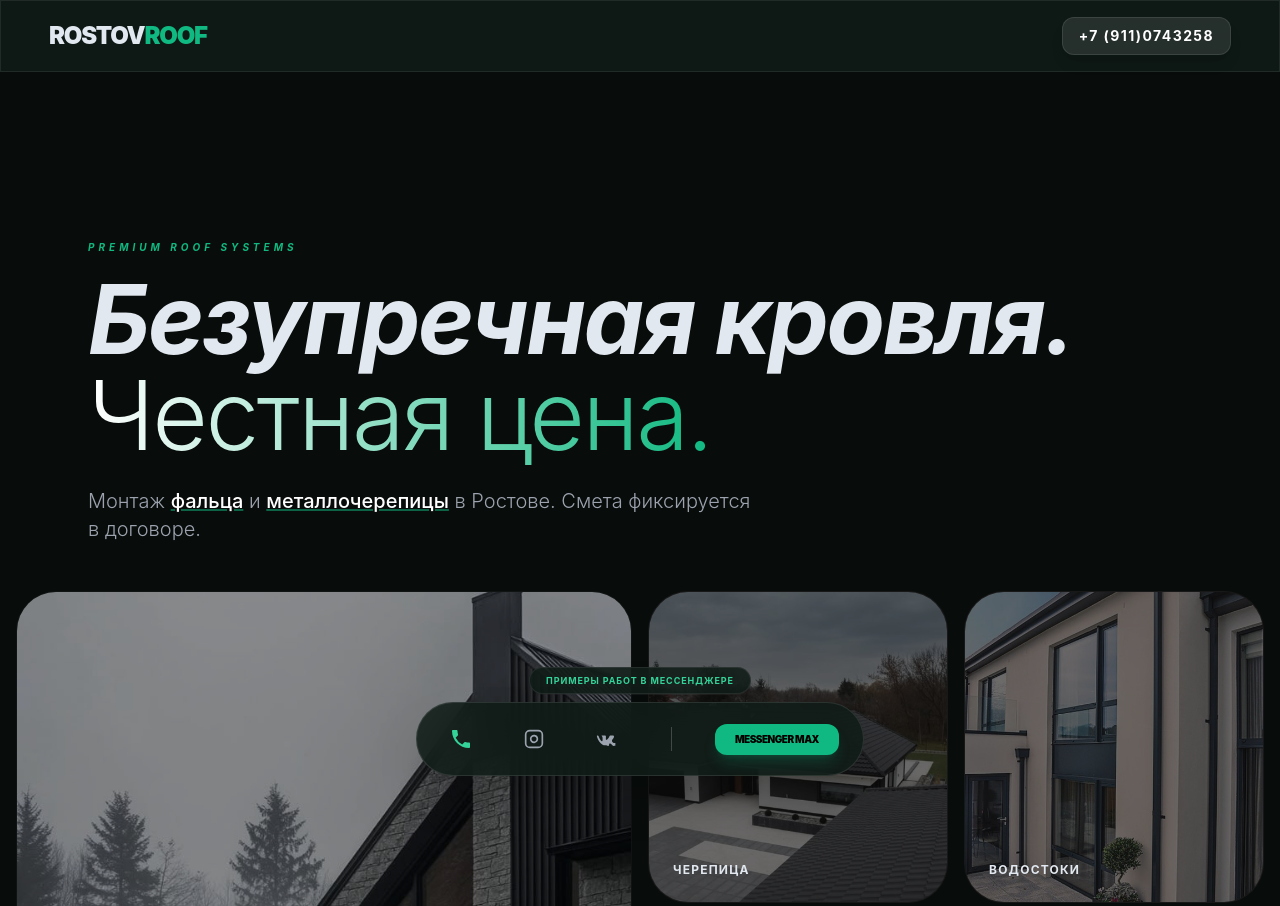
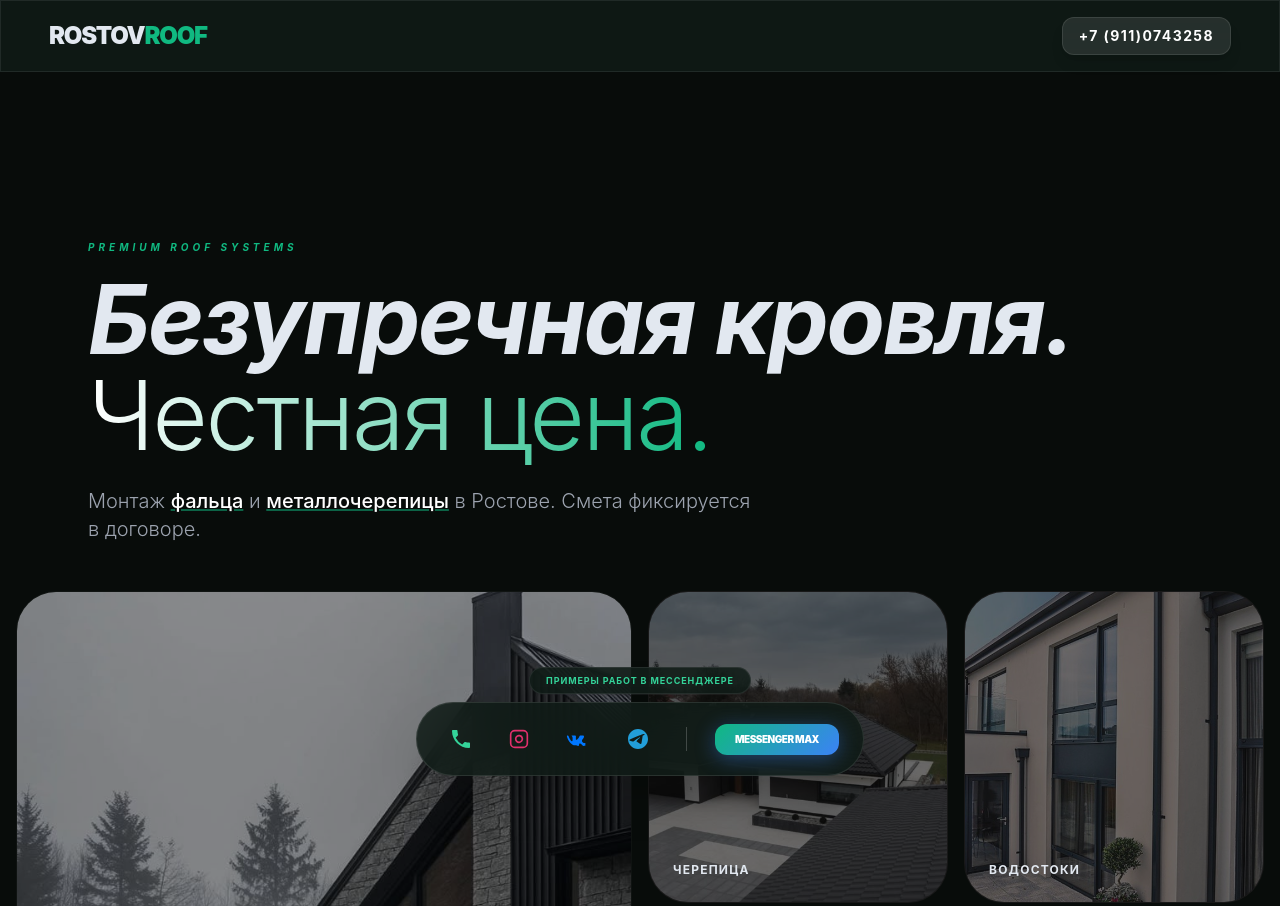
Before and after one commit to lex39039/falc-krovli, a plain HTML site: page index.html in a window 1280 px wide. Shown: the top 906 px of the page. Drawn offline with nearby package versions, Linux system fonts and the light colour scheme.

Commit message:
Update index.html готов

```diff
--- a/index.html
+++ b/index.html
@@ -107,37 +107,52 @@
                 <h2 class="text-3xl md:text-5xl font-bold mb-6 italic tracking-tight text-white font-light uppercase">Нужны примеры работ?</h2>
                 <p class="text-gray-400 mb-10 max-w-xl mx-auto font-light leading-relaxed">Напишите нам. Мы подготовим техническое решение, точный расчет и вышлем портфолио в удобном формате.</p>
 
-                <a href="https://max.ru"
+                <a href="https://max.ru/u/f9LHodD0cOJTswzOCZOyxR79we7NWrQpy-q1p0sDV5UynjbfHf71br4E6ck"
                    class="cta-button pulse px-12 py-6 rounded-2xl font-black uppercase text-[11px] md:text-xs tracking-[0.2em] relative z-20">
-                    Смета и портфолио в Messenger
+                    Рассчитать мой проект
                 </a>
             </div>
         </section>
     </div>
 
-    <!-- НИЖНИЙ ДОК -->
+   <!-- НИЖНИЙ ДОК -->
     <div class="fixed bottom-6 left-0 w-full flex flex-col items-center gap-2 z-50 px-4">
         <div class="emerald-glass px-4 py-1.5 rounded-full text-[9px] uppercase tracking-widest text-emerald-400 font-bold shadow-2xl">
             Примеры работ в мессенджере
         </div>
         <div class="emerald-glass w-full max-w-md px-6 py-4 rounded-[2.5rem] flex justify-between items-center shadow-2xl border-white/10">
 
+            <!-- ТЕЛЕФОН -->
             <a href="tel:+79110743258" class="text-emerald-400 p-2 active:scale-90 transition">
                 <svg class="w-6 h-6" fill="currentColor" viewBox="0 0 24 24"><path d="M6.62 10.79a15.05 15.05 0 006.59 6.59l2.2-2.2c.27-.27.67-.36 1.02-.24 1.12.37 2.33.57 3.57.57.55 0 1 .45 1 1V20c0 .55-.45 1-1 1-9.39 0-17-7.61-17-17 0-.55.45-1 1-1h3.5c.55 0 1 .45 1 1 0 1.25.2 2.45.57 3.57.11.35.03.74-.25 1.02l-2.2 2.2z"/></svg>
             </a>
 
-            <a href="https://www.instagram.com/sk.tandem61?igsh=MXVkcjMwOXV0eDl4dg==&utm_source=ig_contact_invite" class="text-gray-400 hover:text-white p-2 transition">
+            <!-- INSTAGRAM -->
+            <a href="https://www.instagram.com" class="text-[#E1306C] p-2 transition">
                 <svg class="w-5 h-5" fill="none" stroke="currentColor" stroke-width="2" viewBox="0 0 24 24"><rect x="2" y="2" width="20" height="20" rx="5" ry="5"></rect><path d="M16 11.37A4 4 0 1 1 12.63 8 4 4 0 0 1 16 11.37z"></path><line x1="17.5" y1="6.5" x2="17.51" y2="6.5"></line></svg>
             </a>
 
-            <a href="https://vk.com/mixtandem" target="_blank" class="text-gray-400 hover:text-white p-2 transition">
-                <svg class="w-6 h-6" fill="currentColor" viewBox="0 0 24 24"><path d="M13.162 18.994c.609 0 .858-.406.851-.915-.013-1.247.571-1.874 1.272-1.47 1.757 1.013 2.102 2.385 3.321 2.385 1.027 0 1.748-.124 1.748-.124l.024-2.851s-.79.162-1.53-.087c-.822-.275-1.747-.942-1.894-1.956-.168-1.144.966-1.886 1.637-3.08.77-1.372.484-2.316-.395-2.316h-2.923c-.35 0-.584.238-.698.544-.457 1.233-1.071 2.327-2.14 3.195-1.069.868-1.543.513-1.543-.163l.023-3.029c0-.441-.295-.694-.852-.694h-2.925c-.328 0-.53.153-.53.403 0 .285.347.355.518.59.355.485.452.885.452 1.63l.004 2.156c0 .762-.437.915-.81.915-.836 0-2.302-2.323-3.155-4.814-.146-.425-.436-.71-.852-.71H2.434c-.452 0-.543.21-.543.439 0 .412.53 2.871 2.476 5.586 1.734 2.42 3.864 3.734 5.753 3.734h1.042z"/></svg></a>
+            <!-- VK -->
+            <a href="https://vk.com/mixtandem" target="_blank" class="text-[#0077FF] p-2 transition">
+                <svg class="w-6 h-6" fill="currentColor" viewBox="0 0 24 24"><path d="M13.162 18.994c.609 0 .858-.406.851-.915-.013-1.247.571-1.874 1.272-1.47 1.757 1.013 2.102 2.385 3.321 2.385 1.027 0 1.748-.124 1.748-.124l.024-2.851s-.79.162-1.53-.087c-.822-.275-1.747-.942-1.894-1.956-.168-1.144.966-1.886 1.637-3.08.77-1.372.484-2.316-.395-2.316h-2.923c-.35 0-.584.238-.698.544-.457 1.233-1.071 2.327-2.14 3.195-1.069.868-1.543.513-1.543-.163l.023-3.029c0-.441-.295-.694-.852-.694h-2.925c-.328 0-.53.153-.53.403 0 .285.347.355.518.59.355.485.452.885.452 1.63l.004 2.156c0 .762-.437.915-.81.915-.836 0-2.302-2.323-3.155-4.814-.146-.425-.436-.71-.852-.71H2.434c-.452 0-.543.21-.543.439 0 .412.53 2.871 2.476 5.586 1.734 2.42 3.864 3.734 5.753 3.734h1.042z"/></svg>
+            </a>
+
+            <!-- ТЕЛЕГРАМ -->
+            <a href="https://t.me/rostovstroy61" target="_blank" class="text-[#229ED9] p-2 transition">
+                <svg class="w-6 h-6" fill="currentColor" viewBox="0 0 24 24"><path d="M12 2C6.48 2 2 6.48 2 12s4.48 10 10 10 10-4.48 10-10S17.52 2 12 2zm4.64 6.8c-.15 1.58-.8 5.42-1.13 7.19-.14.75-.42 1-.68 1.03-.58.05-1.02-.38-1.58-.75-.88-.58-1.38-.94-2.23-1.5-.99-.65-.35-1.01.22-1.59.15-.15 2.71-2.48 2.76-2.69.01-.03.01-.14-.07-.2-.08-.06-.19-.04-.27-.02-.12.02-1.96 1.25-5.54 3.69-.52.35-.99.53-1.41.52-.46-.01-1.35-.26-2.01-.48-.81-.27-1.45-.42-1.39-.89.03-.25.38-.51 1.05-.78 4.1-1.79 6.83-2.97 8.2-3.55 3.89-1.61 4.7-1.89 5.24-1.89.12 0 .38.03.55.17.14.12.18.28.2.45-.02.07-.02.13-.02.19z"/></svg>
+            </a>
 
             <div class="h-6 w-px bg-white/20 mx-2"></div>
 
-            <a href="https://max.ru/u/f9LHodD0cOJTswzOCZOyxR79we7NWrQpy-q1p0sDV5UynjbfHf71br4E6ck" class="bg-emerald-500 text-black px-5 py-2 rounded-xl font-black text-[10px] uppercase tracking-tighter hover:bg-emerald-400 transition shadow-lg shadow-emerald-500/20">Messenger MAX</a>
+            <!-- MESSENGER MAX С ГОЛУБЫМ ОТЛИВОМ -->
+            <a href="https://max.ru/u/f9LHodD0cOJTswzOCZOyxR79we7NWrQpy-q1p0sDV5UynjbfHf71br4E6ck""
+               style="background: linear-gradient(135deg, #10b981 0%, #3b82f6 100%); box-shadow: 0 4px 20px rgba(59, 130, 246, 0.4);"
+               class="text-white px-5 py-2 rounded-xl font-black text-[10px] uppercase tracking-tighter hover:brightness-110 transition shadow-lg">
+                Messenger MAX
+            </a>
         </div>
     </div>
 
+
 </body>
 </html>
```
